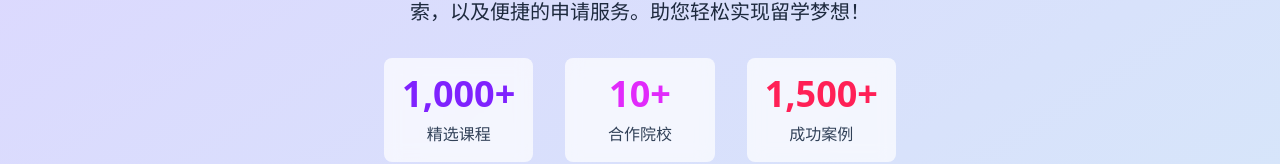
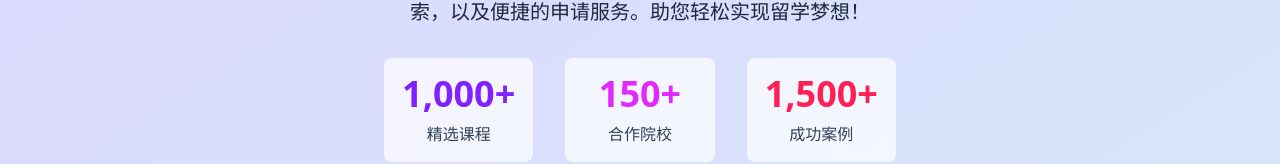
Before and after one commit to summerlink/xuefan-web, a Next.js app: page / in a window 1280 px wide. Shown: the part 280-444 px from the top of the page. Built offline with nearby package versions, Linux system fonts and the light colour scheme.

Commit message:
changed statistics

```diff
--- a/src/app/page.tsx
+++ b/src/app/page.tsx
@@ -18,7 +18,7 @@ export default function Page() {
             <span className="text-slate-700">精选课程</span>
           </div>
           <div className="flex flex-col items-center p-4 rounded-lg bg-white/70 backdrop-blur-sm">
-            <span className="text-4xl font-bold text-fuchsia-500 mb-2">{formatNumber(10)}+</span>
+            <span className="text-4xl font-bold text-fuchsia-500 mb-2">{formatNumber(150)}+</span>
             <span className="text-slate-700">合作院校</span>
           </div>
           <div className="flex flex-col items-center p-4 rounded-lg bg-white/70 backdrop-blur-sm">
```
